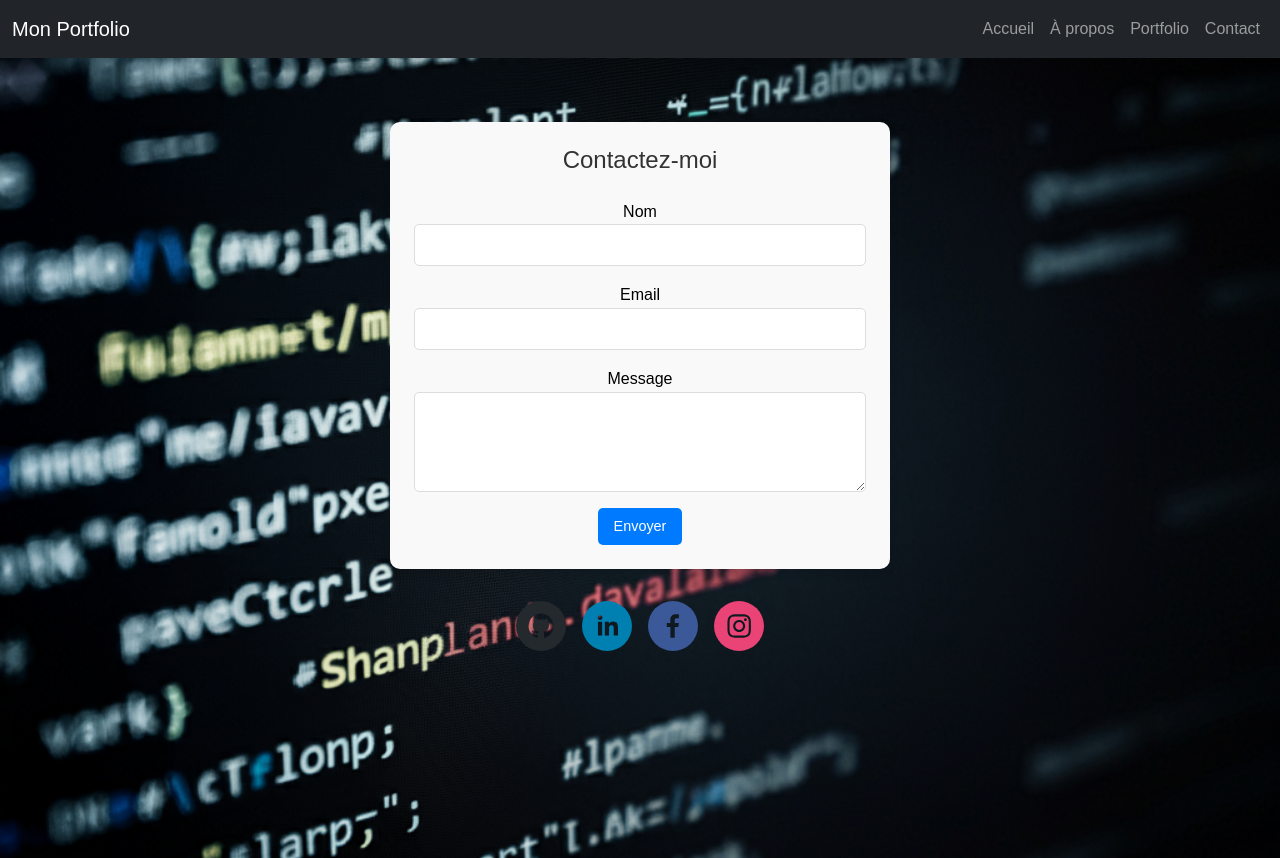
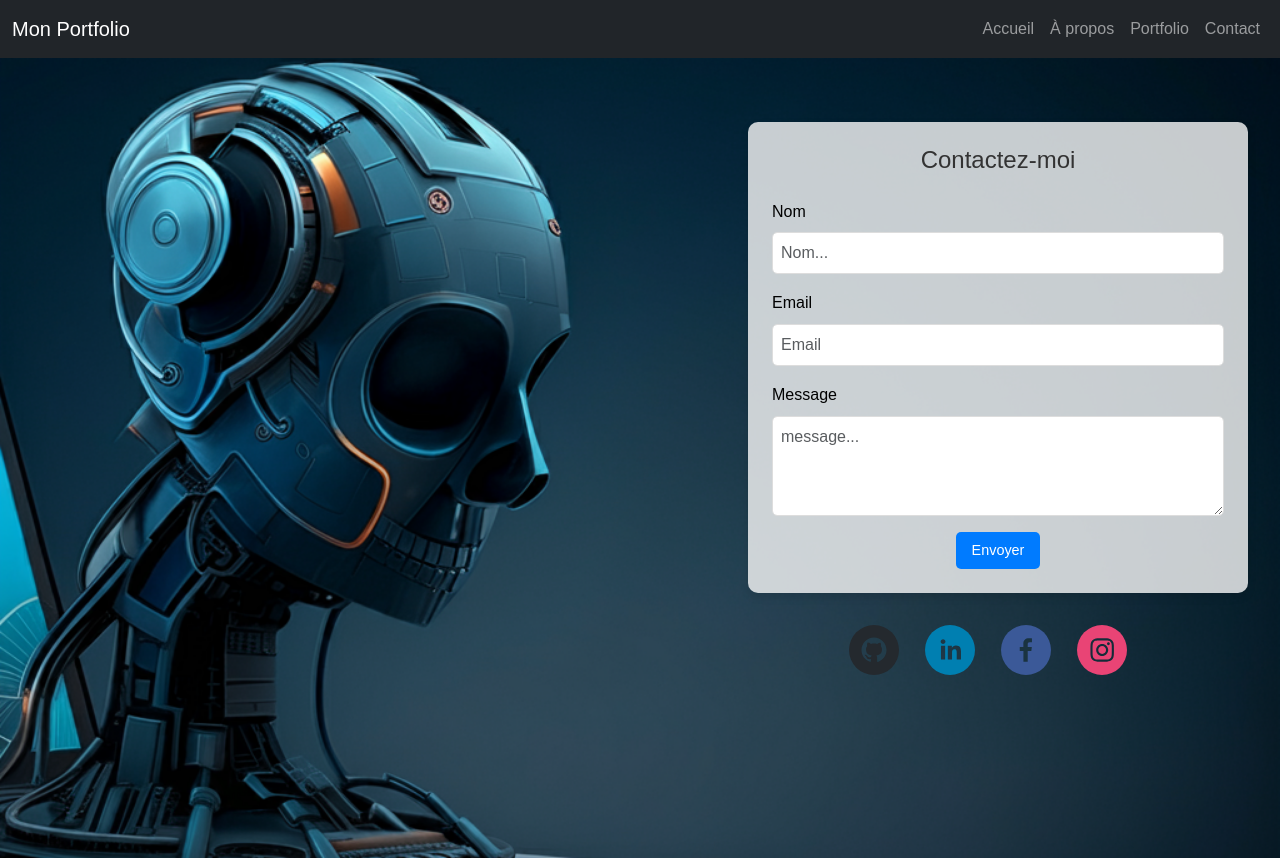
Before and after one commit to fetraandri/my-portfolio, a React (Create React App) app: page /contact in a window 1280 px wide. Built offline with nearby package versions, Linux system fonts and the light colour scheme.

Commit message:
fix: a place for container form

```diff
--- a/src/components/Contact/ContactForm.js
+++ b/src/components/Contact/ContactForm.js
@@ -14,7 +14,7 @@ const ContactForm = () => {
     e.preventDefault();
 
     const serviceID = 'service_b22gwap';
-    const templateID = 'template_j8vqmoa';
+    const templateID = 'template_tc5dfhb';
     const userID = 'iXEoJwv95GqkcnECZ';
 
     const templateParams = {
@@ -48,6 +48,7 @@ const ContactForm = () => {
               onChange={handleChange}
               required
               className="form-control"
+              placeholder="Nom..."
             />
           </div>
           <div className="form-group">
@@ -59,6 +60,7 @@ const ContactForm = () => {
               onChange={handleChange}
               required
               className="form-control"
+              placeholder='Email'
             />
           </div>
           <div className="form-group">
@@ -70,6 +72,7 @@ const ContactForm = () => {
               required
               className="form-control"
               rows="5"
+              placeholder="message..."
             ></textarea>
           </div>
           <button type="submit" className="btn btn-primary">Envoyer</button>
--- a/src/components/styles/ContactForm.css
+++ b/src/components/styles/ContactForm.css
@@ -2,8 +2,7 @@
     max-width: 600px;
     margin: 0 auto;
     padding: 2rem;
-    background-color: #f9f9f9;
-    border-radius: 10px;
+    background-color: rgba(249, 249, 249, 0.8);    border-radius: 10px;
     box-shadow: 0px 4px 8px rgba(0, 0, 0, 0.1);
   }
 
@@ -17,6 +16,7 @@
   .form-group {
     margin-bottom: 1rem;
     color: black;
+
   }
 
   .form-control {
--- a/src/pages/Contact.js
+++ b/src/pages/Contact.js
@@ -9,7 +9,7 @@ const Contact = () => {
     <div className="backgroundContact">
       <div className="contact-page">
         <ContactForm />
-        <div className="social-icons">
+        <div className="social_icon_contact">
         <SocialIcon url="https://github.com/fetraandri" target="_blank" className="mx-2" />
           <SocialIcon url="https://linkedin.com/in/Fetra_Andriamamonjy" target="_blank" className="mx-2" />
           <SocialIcon url="https://facebook.com/fetra.andriami.77" target="_blank" className="mx-2" />
--- a/src/pages/styles/Contact.css
+++ b/src/pages/styles/Contact.css
@@ -1,19 +1,19 @@
-/* pages/styles/Contact.css */
 .contact-page {
-    text-align: center;
-    padding: 2rem;
-    position: relative;
-  }
+  text-align: right;
+  padding: 2rem;
+  position: relative;
+}
+
 
   .backgroundContact {
-    background-image: url('../../assets/ordi.jpg'); /* Assure-toi que le chemin est correct */
+    background-image: url('../../assets/imagecontacts.jpg');
     background-size: cover;
     background-position: center center;
     background-repeat: no-repeat;
     background-attachment: fixed;
     height: 100vh;
     position: relative;
-    overflow: hidden; /* Assure que les éléments animés ne dépassent pas les bords */
+    overflow: hidden;
     animation: zoomInBackground 5s ease-in-out, fadeInBackground 2s ease-in-out;
   }
 
@@ -28,17 +28,19 @@
 
   @keyframes zoomInBackground {
     0% {
-      transform: scale(1.1); /* L'image commence légèrement agrandie */
+      transform: scale(1.1);
     }
     100% {
-      transform: scale(1); /* L'image revient à sa taille normale */
+      transform: scale(1);
     }
   }
 
-  .social-icons {
+  .social_icon_contact {
     margin-top: 2rem;
-    position: relative;
-    z-index: 2;
+    display: flex;
+    justify-content: flex-end;
+    gap: 10px;
+    margin-right:3cm;
   }
 
   .contact-form-container {
@@ -49,8 +51,11 @@
     margin-top: 2rem;
     max-width: 500px;
     margin-left: auto;
-    margin-right: auto;
+    margin-right: 0;
+    text-align: right;
   }
+
+
 
   .contact-form-container .form-control {
     padding: 0.5rem;
@@ -64,3 +69,13 @@
     padding: 0.5rem 1rem;
     font-size: 0.9rem;
   }
+  .form-group input,
+.form-group textarea {
+  width: 100%;
+  text-align: left; }
+
+.form-group label {
+  text-align: left;
+  display: block;
+  margin-bottom: 0.5rem;
+}
```
Also changed, not shown: src/assets/imagecontacts.jpg (added).
